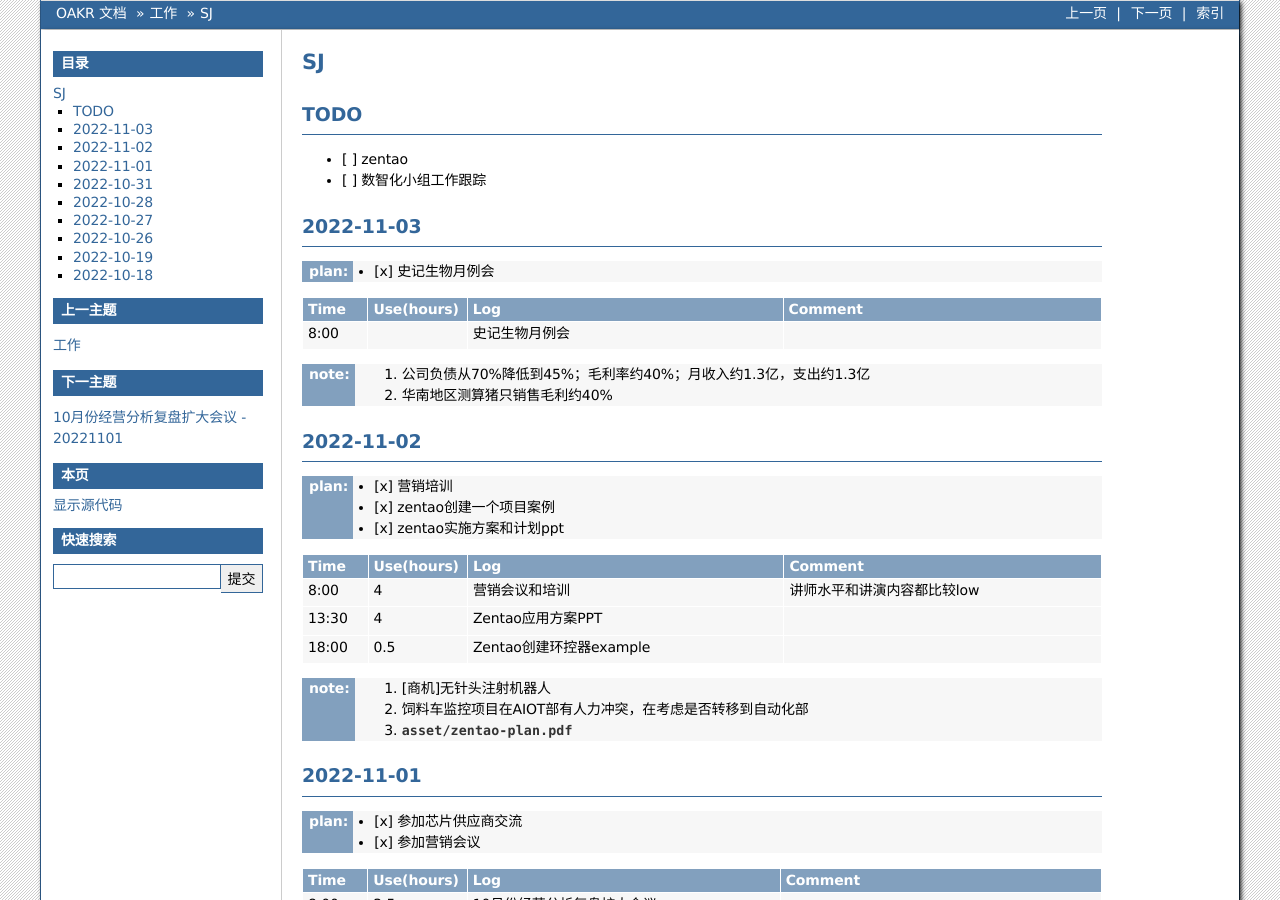
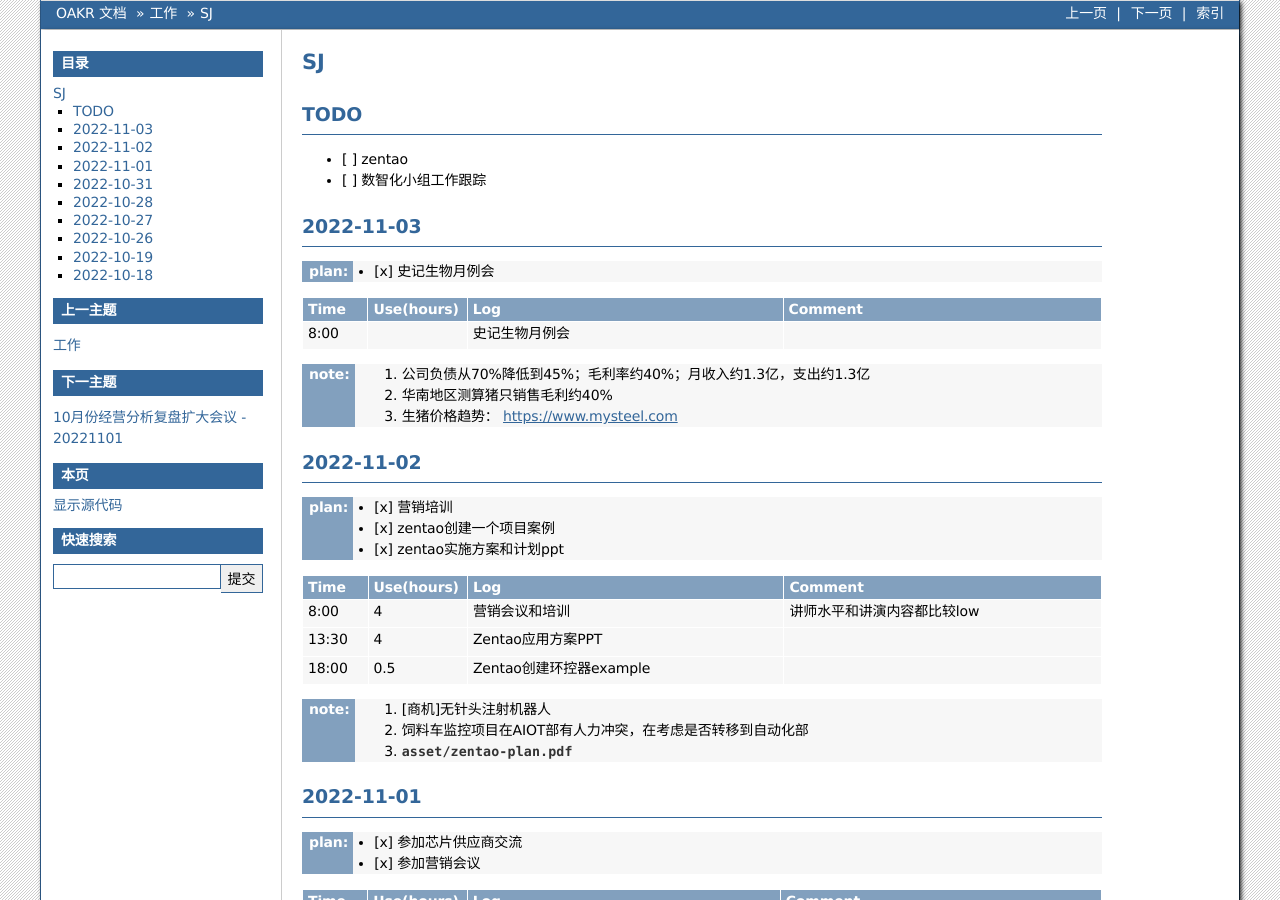
Before and after one commit to cruiurc/cruiurc.github.io, a Sphinx documentation site: the page built from source/work/sj/sj.rst, in a window 1280 px wide and 900 px high. Built offline with Sphinx 7.4.7, drawn with Linux system fonts in a browser that asks for light colours.

Commit message:
20221103 work

```diff
--- a/source/work/sj/sj.rst
+++ b/source/work/sj/sj.rst
@@ -20,6 +20,7 @@ TODO
 :note:
    1. 公司负债从70%降低到45%；毛利率约40%；月收入约1.3亿，支出约1.3亿
    2. 华南地区测算猪只销售毛利约40%
+   3. 生猪价格趋势： https://www.mysteel.com
 
 
 2022-11-02
```
